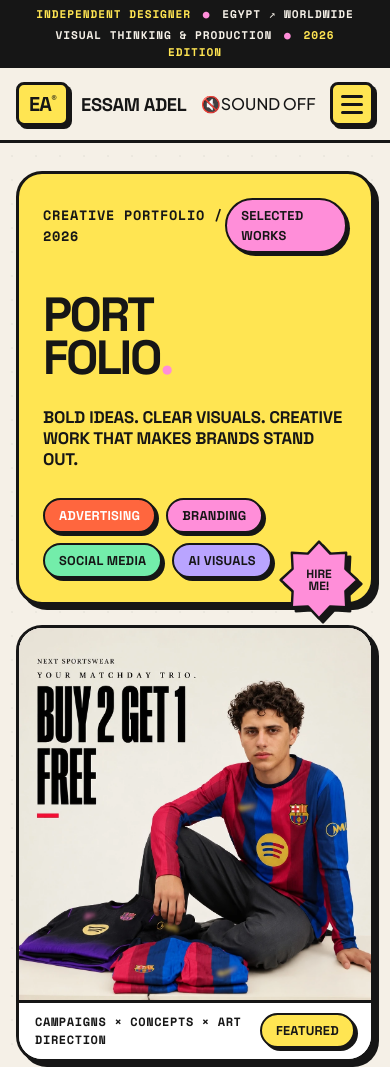
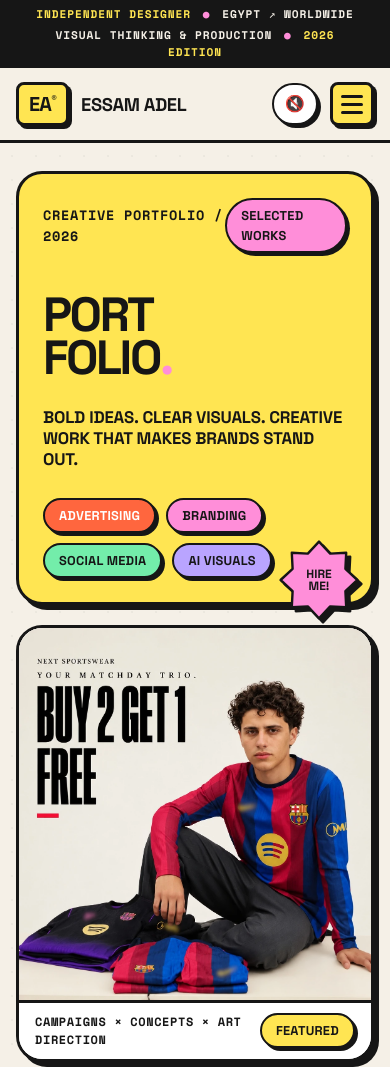
Before and after one commit to Essvm/PORTFOLIO, a plain HTML site: page index.html in a window 390 px wide. Shown: the top 1067 px of the page. Drawn offline with nearby package versions, Linux system fonts and the light colour scheme.

Commit message:
Style responsive Neo-Brutalist sound toggle

```diff
--- a/styles.css
+++ b/styles.css
@@ -1955,3 +1955,54 @@ button {
     scroll-behavior: auto !important;
   }
 }
+
+
+/* ==========================================================================
+   ARCADE SOUND TOGGLE — opt-in game-inspired audio interface
+   ========================================================================== */
+.arcade-sound-toggle {
+  display: inline-flex;
+  align-items: center;
+  justify-content: center;
+  flex-shrink: 0;
+  gap: 7px;
+  margin-left: 10px;
+  padding: 9px 13px;
+  min-height: 42px;
+  background: var(--white);
+  color: var(--ink);
+  font: 800 0.76rem var(--font-display);
+  letter-spacing: 0.02em;
+  white-space: nowrap;
+  border: var(--stroke-thin);
+  border-radius: var(--radius-pill);
+  box-shadow: var(--shadow-sm);
+  cursor: pointer;
+  transition: transform 0.12s ease, box-shadow 0.12s ease, background 0.12s ease;
+}
+.arcade-sound-toggle[aria-pressed="true"] { background: var(--mint); }
+.arcade-sound-toggle:hover {
+  transform: translate(-2px, -2px);
+  box-shadow: var(--shadow);
+}
+.arcade-sound-toggle:active {
+  transform: translate(2px, 2px);
+  box-shadow: 1px 1px 0 var(--ink);
+}
+.arcade-sound-toggle:focus-visible {
+  outline: 3px solid #2354f4;
+  outline-offset: 3px;
+}
+.arcade-sound-toggle .sound-symbol { font-size: 1rem; line-height: 1; }
+@media (max-width: 950px) {
+  .arcade-sound-toggle {
+    margin-left: auto;
+    margin-right: 12px;
+    padding: 8px 11px;
+  }
+  .arcade-sound-toggle .sound-label { display: none; }
+}
+@media (prefers-reduced-motion: reduce) {
+  .arcade-sound-toggle { transition: none; }
+  .arcade-sound-toggle:hover { transform: none; }
+}
```
